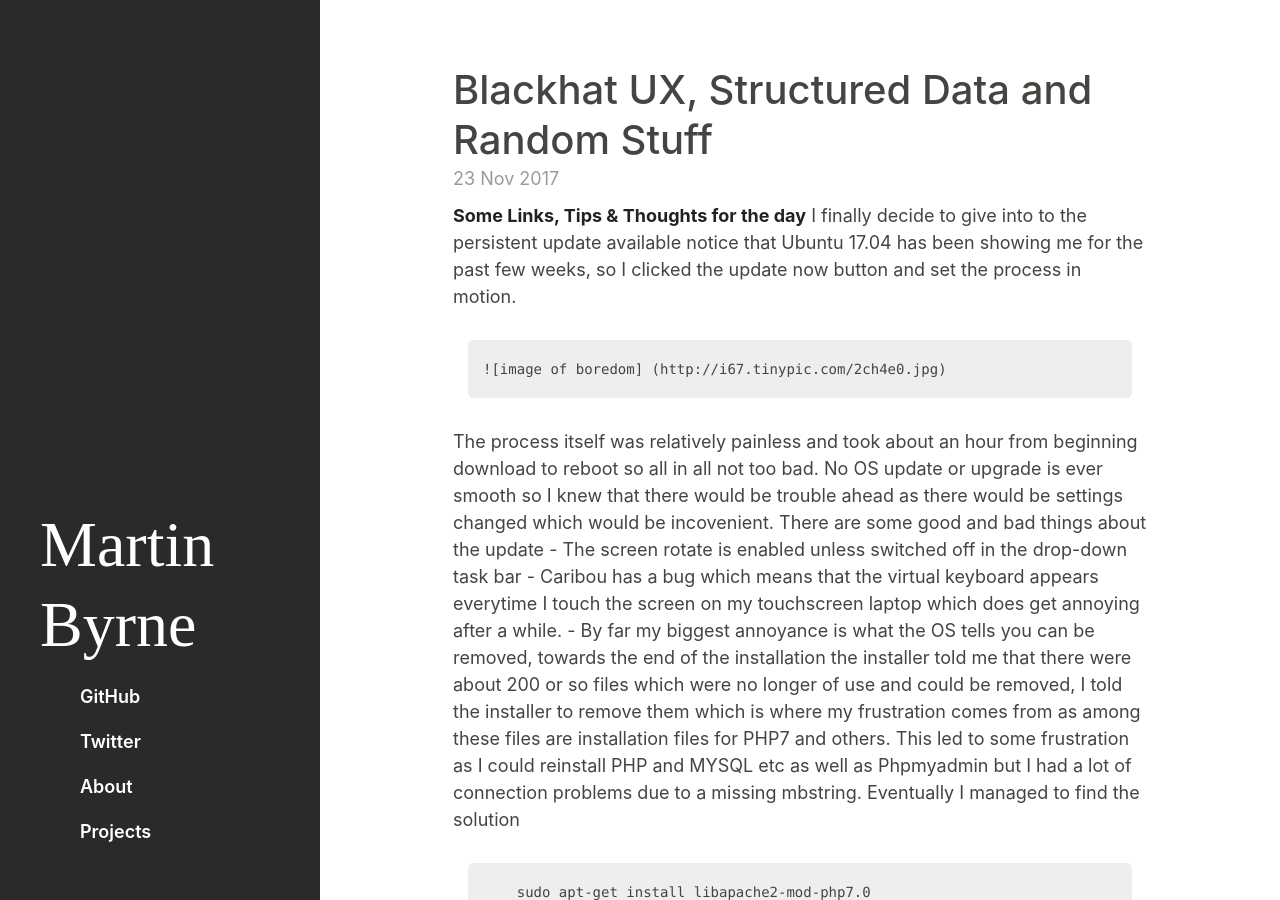
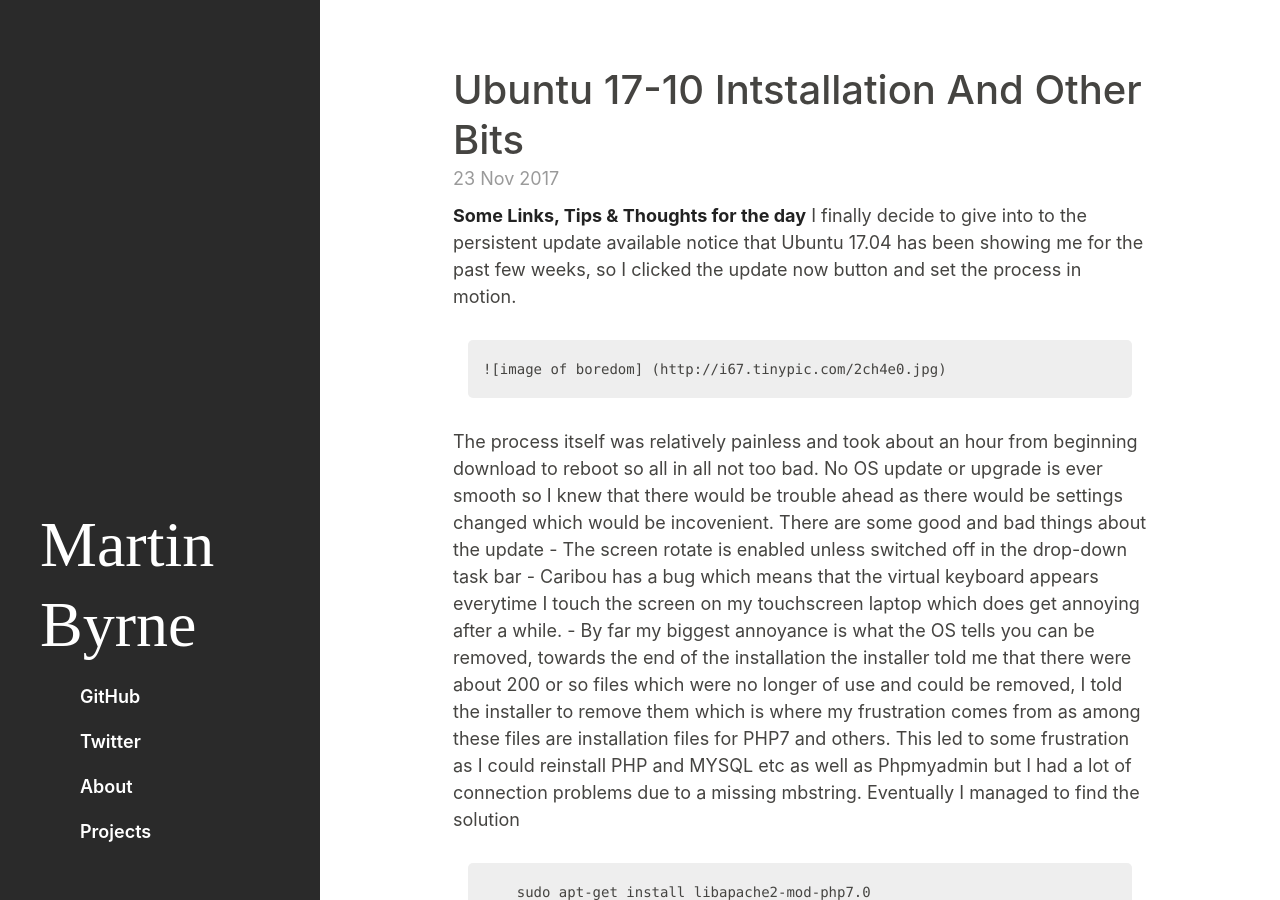
Before and after one commit to marb61a/marb61a.github.io, a Jekyll site: the page built from _posts/2017-11-23-Ubuntu-1710-Installation-And-Other-Tips-And-Tricks.md, in a window 1280 px wide and 900 px high. Built offline with Jekyll 4.4.1, drawn with Linux system fonts in a browser that asks for light colours.

Commit message:
Update 2017-11-23-Ubuntu-1710-Installation-And-Other-Tips-And-Tricks.md

```diff
--- a/_posts/2017-11-23-Ubuntu-1710-Installation-And-Other-Tips-And-Tricks.md
+++ b/_posts/2017-11-23-Ubuntu-1710-Installation-And-Other-Tips-And-Tricks.md
@@ -1,6 +1,6 @@
 ---
 layout: post
-title: "Blackhat UX, Structured Data and Random Stuff"
+title: "Ubuntu 17-10 Intstallation And Other Bits"
 date: 2017-11-23
 ---
 
```
